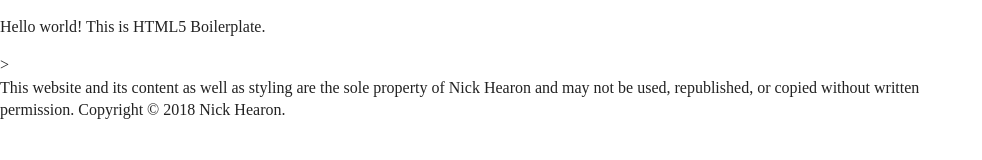
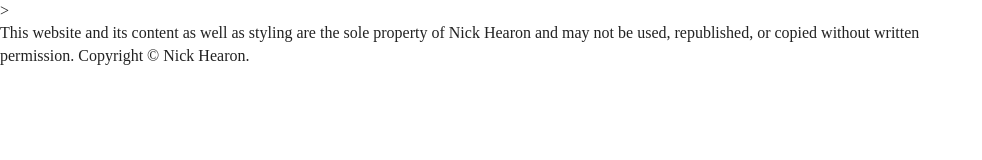
Before and after one commit to nmhearon/message-analytics, a plain HTML site: page index.html in a window 1280 px wide. Shown: the whole page, without its empty margins (0-982 px from the left). Drawn offline with nearby package versions, Linux system fonts and the light colour scheme.

Commit message:
Update repository

```diff
--- a/index.html
+++ b/index.html
@@ -26,8 +26,7 @@
             <p class="browserupgrade">You are using an <strong>outdated</strong> browser. Please <a href="https://browsehappy.com/">upgrade your browser</a> to improve your experience and security.</p>
         <![endif]-->
 
-        <!-- Add your site or application content here -->
-        <p>Hello world! This is HTML5 Boilerplate.</p>
+
         <section <!-- /scripts /-->>
             <script src="js/vendor/modernizr-3.5.0.min.js"></script>
             <script src="https://code.jquery.com/jquery-3.2.1.min.js" integrity="sha256-hwg4gsxgFZhOsEEamdOYGBf13FyQuiTwlAQgxVSNgt4=" crossorigin="anonymous"></script>
@@ -38,5 +37,6 @@
     </body>
 </html>
 <section>
-        <footer class="textbackground">This website and its content as well as styling are the sole property of Nick Hearon and may not be used, republished, or copied without written permission.  Copyright &copy; 2018 Nick Hearon.</footer>
+        <footer class="textbackground">This website and its content as well as styling are the sole property of Nick Hearon and may not be used, republished, or copied without written permission.  Copyright &copy; Nick Hearon.
+</script></footer>
 </section>
```
